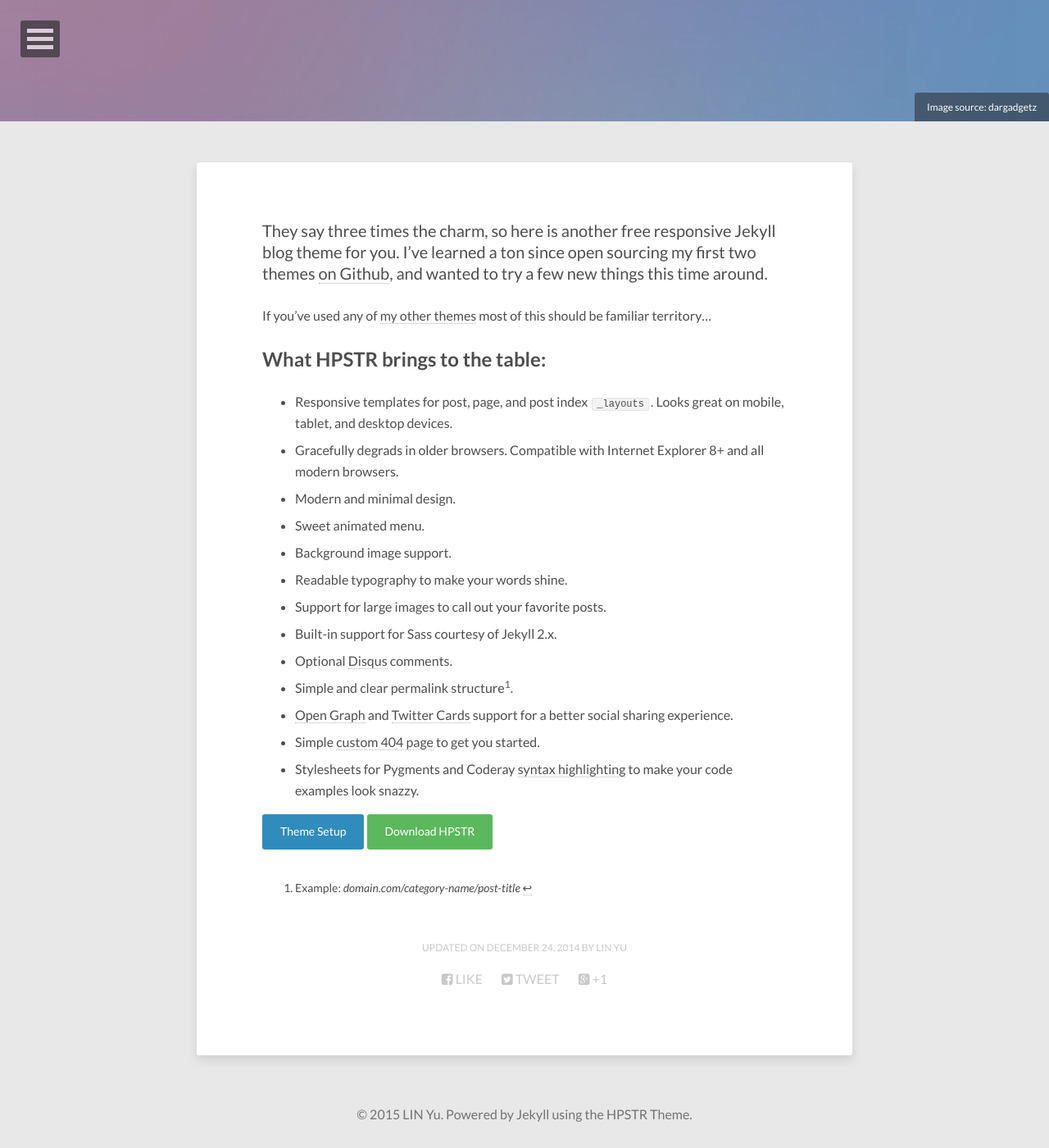
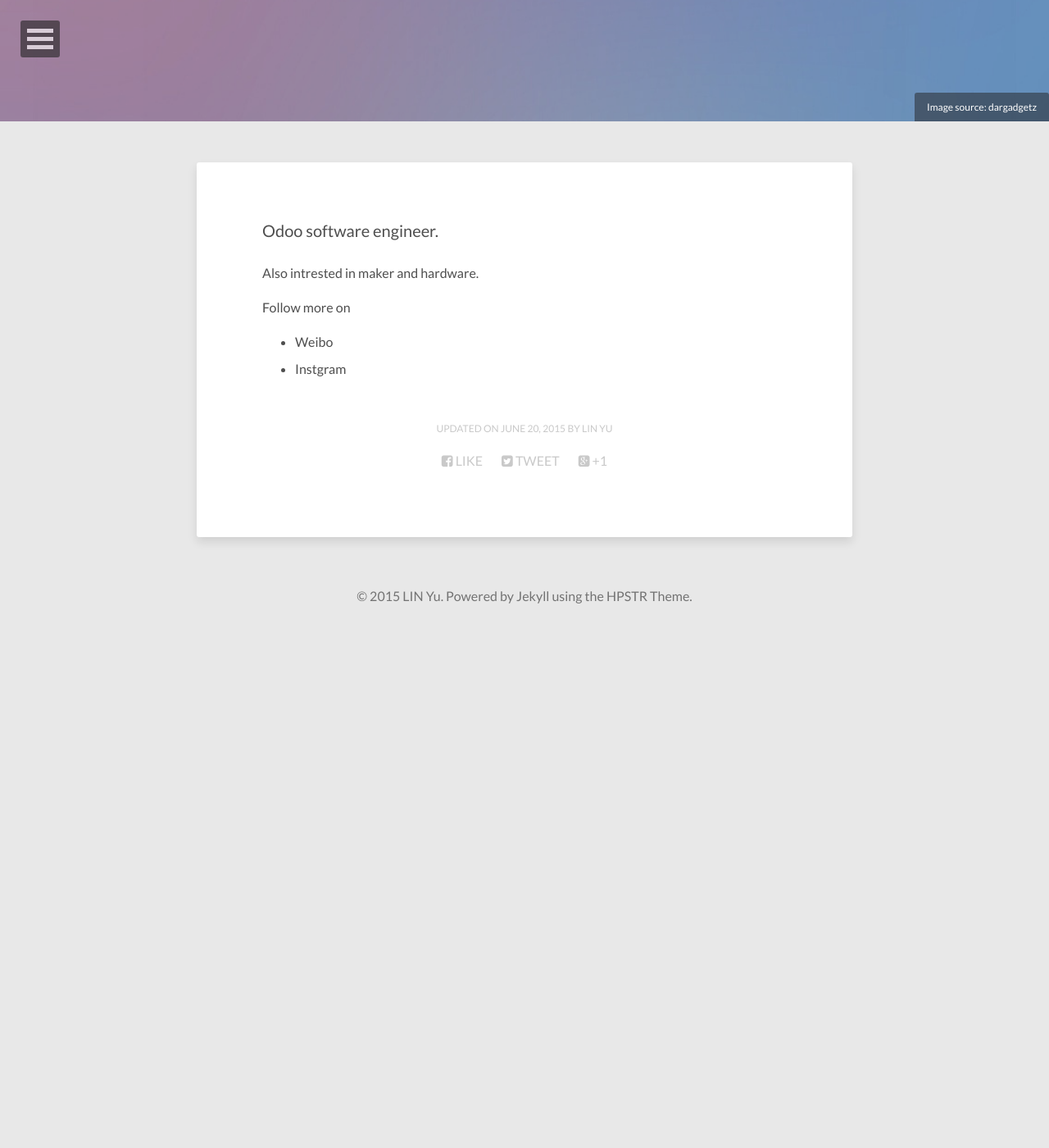
Before and after one commit to uynil/uynil.github.io, a Jekyll site: the page built from about/index.md, in a window 1280 px wide and 1400 px high, scrolled down 252 px. Shown: the whole window at 82% size. Built offline with Jekyll 4.4.1, drawn with Linux system fonts in a browser that asks for light colours; nearby versions of some CDN libraries; after the commit the page ends 1020 px from its top, so only the background shows below that; some of the changed text lies outside the part shown.

Commit message:
[IMP] about page

```diff
--- a/_config.yml
+++ b/_config.yml
@@ -8,7 +8,7 @@ url:              //uynil.github.io
 # Owner/author information
 owner:
   name:           LIN Yu
-  avatar:         avatar.jpg
+  avatar:         avatar.png
   bio:            "Developer. Entreprise Software"
   email:          uynill@163.com
   # Social networking links used in footer. Update and remove as you like.
--- a/about/index.md
+++ b/about/index.md
@@ -1,34 +1,21 @@
 ---
 layout: page
-title: About the Jekyll Theme
+title: About LIN Yu
 image:
   feature: abstract-5.jpg
   credit: dargadgetz
   creditlink: http://www.dargadgetz.com/ios-7-abstract-wallpaper-pack-for-iphone-5-and-ipod-touch-retina/
 comments: false
-modified: 2014-12-24
+modified: 2015-06-20
 ---
 
-They say three times the charm, so here is another free responsive Jekyll blog theme for you. I've learned a ton since open sourcing my first two themes [on Github](http://github.com/mmistakes), and wanted to try a few new things this time around.
+Odoo software engineer.
 
-If you've used any of [my other themes](http://mademistakes.com/work/jekyll-themes/) most of this should be familiar territory...
+Also intrested in maker and hardware.
 
-## What HPSTR brings to the table:
+Follow more on
+* Weibo
+* Instgram
 
-* Responsive templates for post, page, and post index `_layouts`. Looks great on mobile, tablet, and desktop devices.
-* Gracefully degrads in older browsers. Compatible with Internet Explorer 8+ and all modern browsers.
-* Modern and minimal design.
-* Sweet animated menu.
-* Background image support.
-* Readable typography to make your words shine.
-* Support for large images to call out your favorite posts.
-* Built-in support for Sass courtesy of Jekyll 2.x.
-* Optional [Disqus](http://disqus.com) comments.
-* Simple and clear permalink structure[^1].
-* [Open Graph](https://developers.facebook.com/docs/opengraph/) and [Twitter Cards](https://dev.twitter.com/docs/cards) support for a better social sharing experience.
-* Simple [custom 404 page]({{ site.url }}/404.html) to get you started.
-* Stylesheets for Pygments and Coderay [syntax highlighting]({{ site.url }}/code-highlighting-post/) to make your code examples look snazzy.
-
-<div markdown="0"><a href="{{ site.url }}/theme-setup/" class="btn btn-info">Theme Setup</a> <a href="https://github.com/mmistakes/hpstr-jekyll-theme" class="btn btn-success">Download HPSTR</a></div>
-
-[^1]: Example: *domain.com/category-name/post-title*
+[^1]: Weibo: *https://weibo.com/uynil*
+[^2]: Instgram: *https://instagram.com/uynil*
```
Also changed, not shown: images/avatar.png (added).
